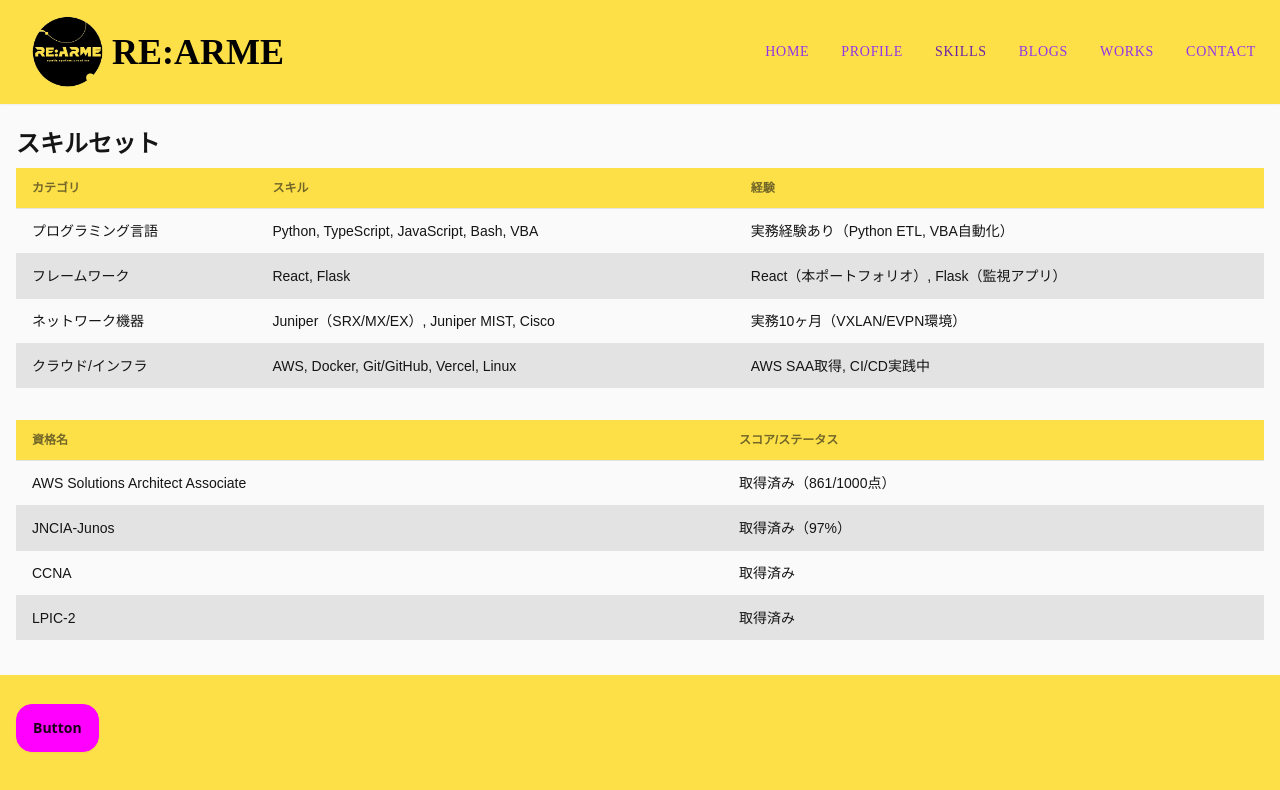
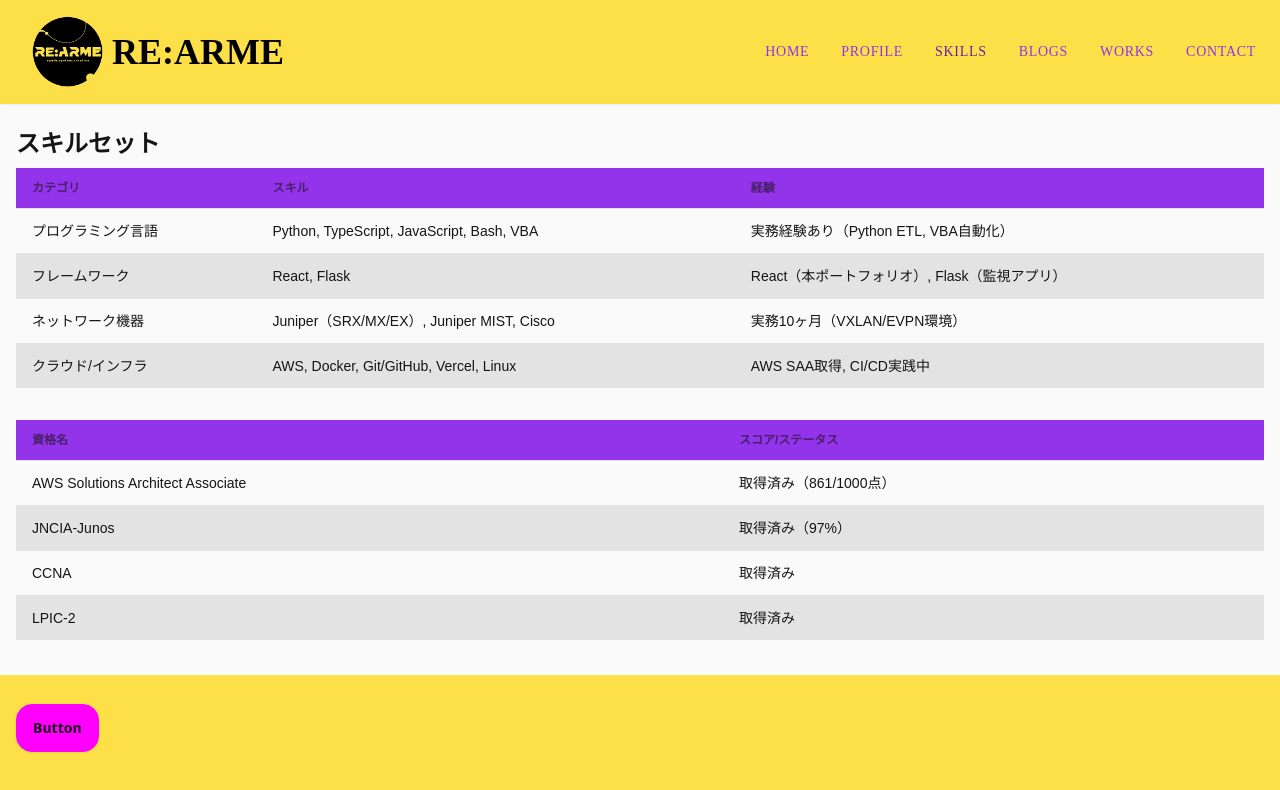
Before and after one commit to Sohey-k/TailwindPractice_react_app, a React (Vite) app: page /arsenal in a window 1280 px wide. Shown: the top 790 px of the page. Built offline with nearby package versions, Linux system fonts and the light colour scheme; no server answers; a web font is replaced by a local one; what microcms-js-sdk would draw is missing.

Commit message:
Modify Identity Logs Signal Arsenal .tsx

```diff
--- a/src/pages/Arsenal.tsx
+++ b/src/pages/Arsenal.tsx
@@ -6,7 +6,7 @@
       <div className="overflow-x-auto">
         <table className="table table-zebra w-full pt-2 pb-2">
           <thead>
-            <tr className="bg-yellow-300">
+            <tr className="bg-purple-600">
               <th>カテゴリ</th>
               <th>スキル</th>
               <th>経験</th>
@@ -40,7 +40,7 @@
       <div className="overflow-x-auto mt-8">
         <table className="table table-zebra w-full">
           <thead>
-            <tr className="bg-yellow-300">
+            <tr className="bg-purple-600">
               <th>資格名</th>
               <th>スコア/ステータス</th>
             </tr>
--- a/src/pages/Identity.tsx
+++ b/src/pages/Identity.tsx
@@ -38,7 +38,9 @@
 
 export const Identity = () => {
   return (
-    <div className="w-full h-full overflow-y-auto px-4 pt-16 pb-8 font-zenKaku">
+    <div className="w-full h-full overflow-y-auto px-4 pt-8 pb-8 font-zenKaku">
+      <h1 className="font-bold text-2xl pt-8">プロフィール</h1>
+      <hr className="border-t-8 border-purple-600 my-4" />
       {sections.map((section, index) => (
         <div
           key={index}
--- a/src/pages/Logs.tsx
+++ b/src/pages/Logs.tsx
@@ -6,7 +6,7 @@
   return (
     <div className="h-full overflow-y-auto px-4 pt-8 pb-16 font-zenKaku relative z-0">
       <h1 className="font-bold text-2xl pt-8">テックノート</h1>
-      <hr className="border-t-2 border-purple-600 my-4" />
+      <hr className="border-t-8 border-purple-600 my-4" />
       <Articles />
     </div>
   );
--- a/src/pages/Signal.tsx
+++ b/src/pages/Signal.tsx
@@ -26,8 +26,8 @@
 
   return (
     <div className="h-full overflow-y-auto px-4 pt-8 pb-8 font-zenKaku relative z-0">
-      <h1 className="font-bold text-2xl pt-8 pb-4">コンタクト</h1>
-      <hr className="border-t-2 border-purple-600 my-4" />
+      <h1 className="font-bold text-2xl pt-8">コンタクト</h1>
+      <hr className="border-t-8 border-purple-600 my-4" />
 
       <p className="mb-6 text-purple-800">
         お気軽にご連絡ください。各種SNSでお待ちしています。
```
